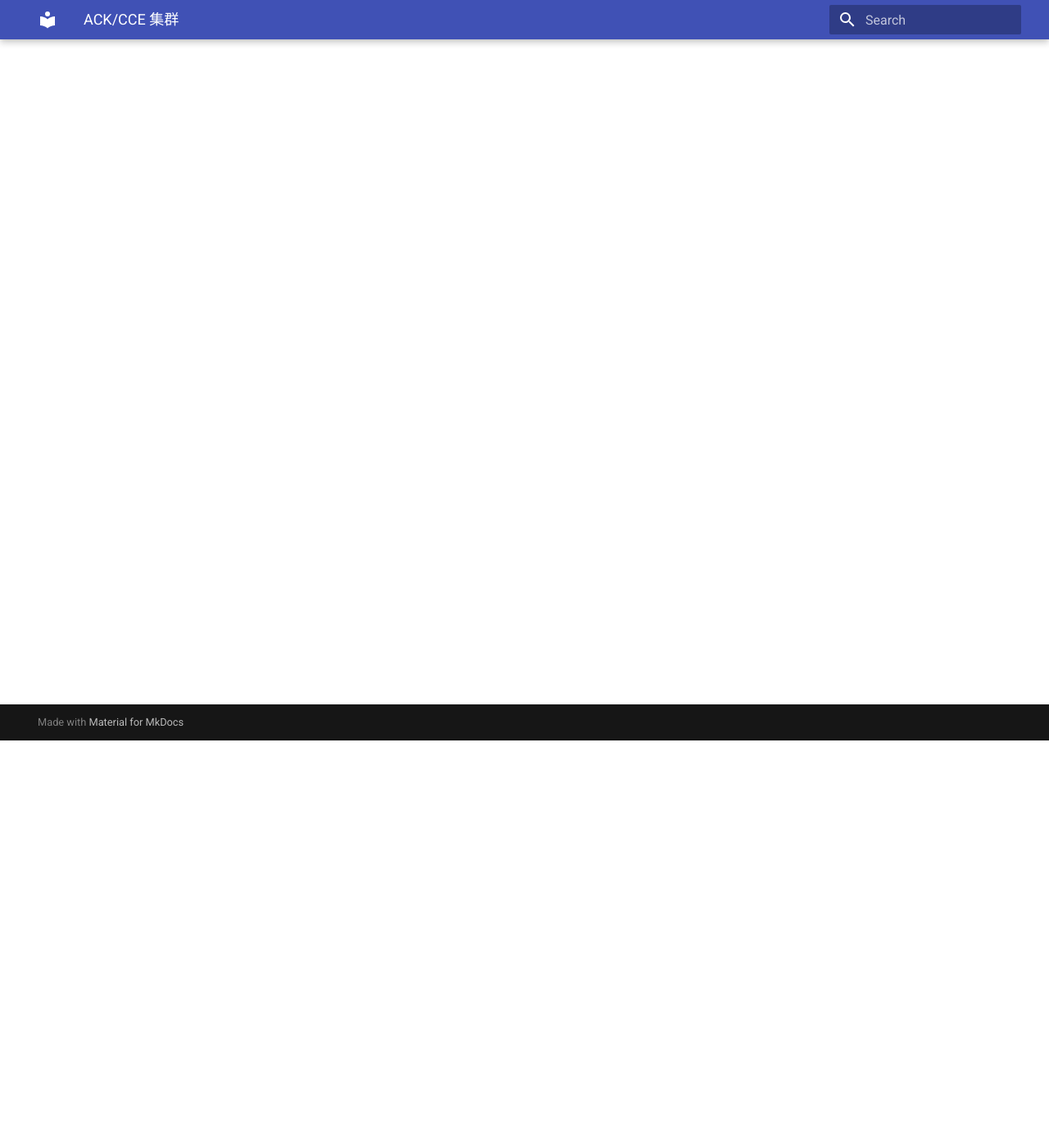
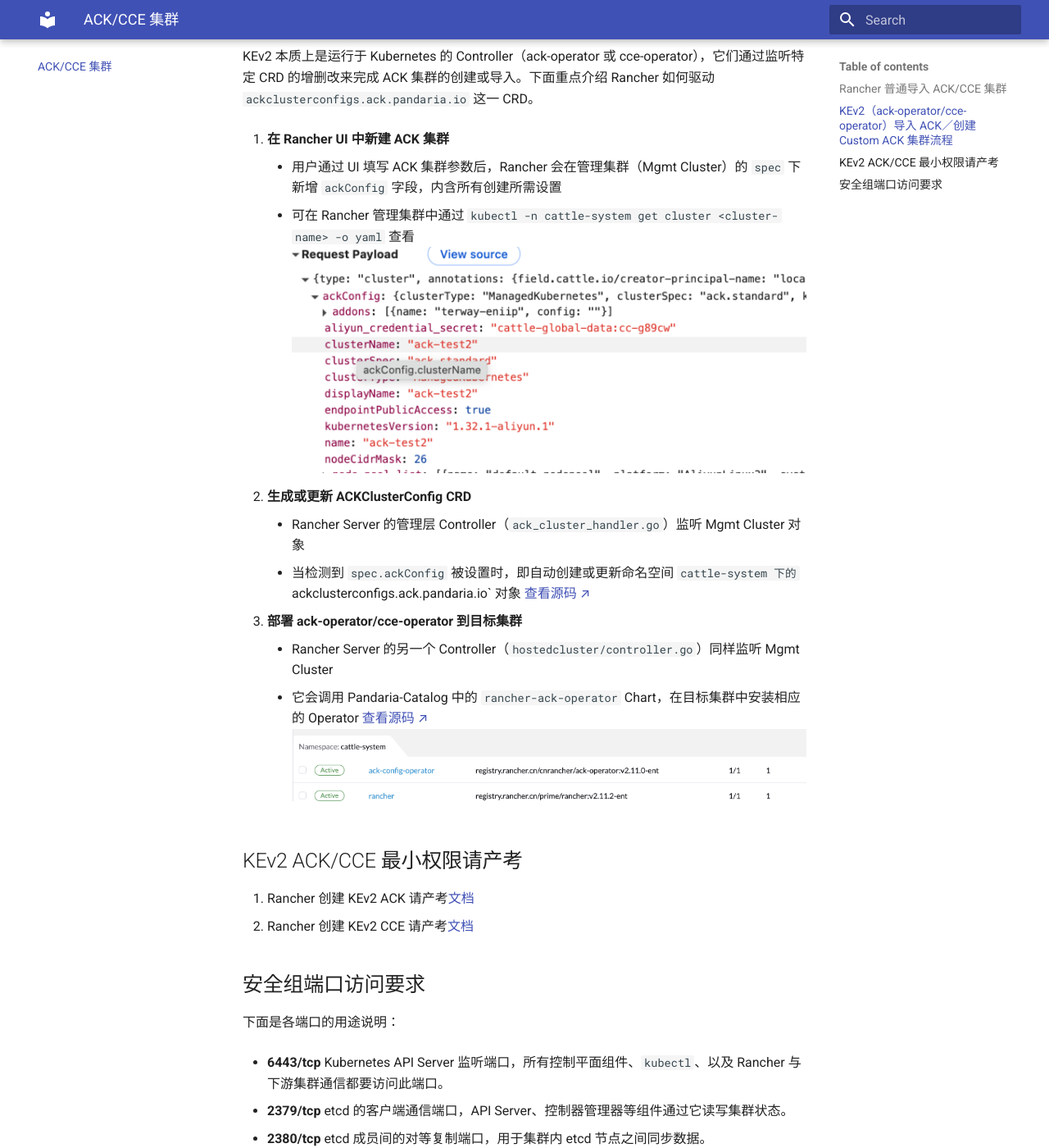
Before and after one commit to smallteeths/rancher-wiki, an MkDocs documentation site: the page built from docs/import-advanced.md, in a window 1280 px wide and 1400 px high, scrolled down 497 px. Shown: the whole window at 82% size. Built offline with MkDocs 1.6.1 and Material for MkDocs 9.7.7, drawn with Linux system fonts in a browser that asks for light colours; some of the changed text lies outside the part shown.

Commit message:
ack/cce doc

````diff
--- a/docs/import-advanced.md
+++ b/docs/import-advanced.md
@@ -1 +1,73 @@
-KEv2
+## Rancher 普通导入 ACK/CCE 集群
+
+使用具有 `cluster-admin` 权限的 kubeconfig 执行
+
+```bash
+kubectl apply -f <import.yaml>
+```
+
+在目标集群中部署 Rancher Agent，待 Agent 启动并与 Rancher Server 建立连接后，即可通过 Rancher UI 对 ACK/CCE 下游集群进行统一管理。
+
+## KEv2（ack-operator/cce-operator）导入 ACK／创建 Custom ACK 集群流程
+
+KEv2 本质上是运行于 Kubernetes 的 Controller（ack-operator 或 cce-operator），它们通过监听特定 CRD 的增删改来完成 ACK 集群的创建或导入。下面重点介绍 Rancher 如何驱动 `ackclusterconfigs.ack.pandaria.io` 这一 CRD。
+
+1. **在 Rancher UI 中新建 ACK 集群**
+
+    * 用户通过 UI 填写 ACK 集群参数后，Rancher 会在管理集群（Mgmt Cluster）的 `spec` 下新增 `ackConfig` 字段，内含所有创建所需设置
+    * 可在 Rancher 管理集群中通过 `kubectl -n cattle-system get cluster <cluster-name> -o yaml` 查看
+        ![](./image/ack.png)
+
+2. **生成或更新 ACKClusterConfig CRD**
+
+    * Rancher Server 的管理层 Controller（`ack_cluster_handler.go`）监听 Mgmt Cluster 对象
+    * 当检测到 `spec.ackConfig` 被设置时，即自动创建或更新命名空间 `cattle-system 下的 `ackclusterconfigs.ack.pandaria.io` 对象
+        [查看源码 ↗](https://github.com/cnrancher/pandaria/blob/release/v2.9/pkg/controllers/management/ack/ack_cluster_handler.go#L91)
+
+3. **部署 ack-operator/cce-operator 到目标集群**
+
+    * Rancher Server 的另一个 Controller（`hostedcluster/controller.go`）同样监听 Mgmt Cluster
+    * 它会调用 Pandaria-Catalog 中的 `rancher-ack-operator` Chart，在目标集群中安装相应的 Operator
+        [查看源码 ↗](https://github.com/cnrancher/pandaria/blob/release/v2.9/pkg/controllers/dashboard/hostedcluster/controller.go#L90)
+        ![](./image/ack-operator.png)
+
+## KEv2 ACK/CCE 最小权限请产考
+
+1. Rancher 创建 KEv2 ACK 请产考[文档](https://ee.docs.rancher.cn/docs/cloud-drivers/aliyun/ack#registered-managed-cluster-%E6%9C%80%E5%B0%8F%E6%9D%83%E9%99%90)
+2. Rancher 创建 KEv2 CCE 请产考[文档](https://ee.docs.rancher.cn/docs/cloud-drivers/cce/cce#%E5%89%8D%E7%BD%AE%E6%9D%A1%E4%BB%B6)
+
+## 安全组端口访问要求
+
+下面是各端口的用途说明：
+
+* **6443/tcp**
+  Kubernetes API Server 监听端口，所有控制平面组件、`kubectl`、以及 Rancher 与下游集群通信都要访问此端口。
+
+* **2379/tcp**
+  etcd 的客户端通信端口，API Server、控制器管理器等组件通过它读写集群状态。
+
+* **2380/tcp**
+  etcd 成员间的对等复制端口，用于集群内 etcd 节点之间同步数据。
+
+* **8472/udp**
+  Flannel VXLAN 覆盖网络的默认端口，节点间 Pod 网络流量通过此端口封装转发。
+
+* **4789/udp**
+  VXLAN 的 IANA 标准端口（Calico VXLAN 模式或其他 CNI 也可使用），同样用于跨节点的二层数据封装。
+
+* **9796/tcp**
+  Rancher 集群监控应用（Prometheus Operator）在每个节点上暴露的指标抓取端口，Prometheus 从这里拉取监控数据。
+
+* **10256/tcp**
+  kube-proxy 用于对外提供 `/healthz` 健康检查的端口，LoadBalancer 类型服务的内部流量策略。
+
+* **10250/tcp**
+  kubelet API 端口，控制平面与 kubelet 通信（如 exec、logs、metrics）都走这个端口。
+
+* **10251/tcp**
+  kube-scheduler 的 HTTP 服务端口，暴露健康检查和调度器内部指标。
+
+* **10252/tcp**
+  kube-controller-manager 的 HTTP 服务端口，暴露健康检查和控制器管理器内部指标。
+
+注意：目前自定义创建 KEv2 ACK 集群，无法选择安全组。默认安全组为 all-open 可以在阿里云自行修改规则。
````
Also changed, not shown: docs/create-via-ecs.md (+1 -1 lines), docs/image/ack-operator.png (added), docs/image/ack.png (added), 1 other file.
